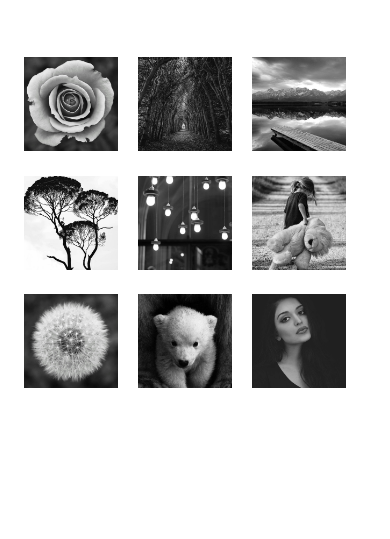
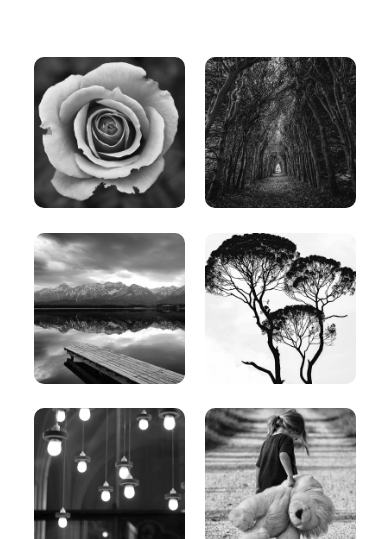
Before and after one commit to SamiumBashir/Lumina-Creative, a plain HTML site: page index.html in a window 390 px wide. Shown: the part 316-855 px from the top of the page. Drawn offline with nearby package versions, Linux system fonts and the light colour scheme.

Commit message:
made lumina creative responsive

```diff
--- a/styles/style.css
+++ b/styles/style.css
@@ -101,12 +101,21 @@ img{
 
 .gallery-flex{
     display: flex;
+    justify-content: center;
     flex-wrap: wrap;
     gap: 20px;
 }
 
 .gallery-item{
     width: calc(33.333% - 20px);
+}
+
+.gallery-item:hover{
+    opacity: 0.8;
+}
+
+.gallery-item img{
+    border-radius: 10px;
 }
 
 
@@ -127,4 +136,8 @@ img{
         font-size: 2rem;
     }
 
+    .gallery-item{
+        width: calc(50% - 20px);
+    }
+
 }
```
